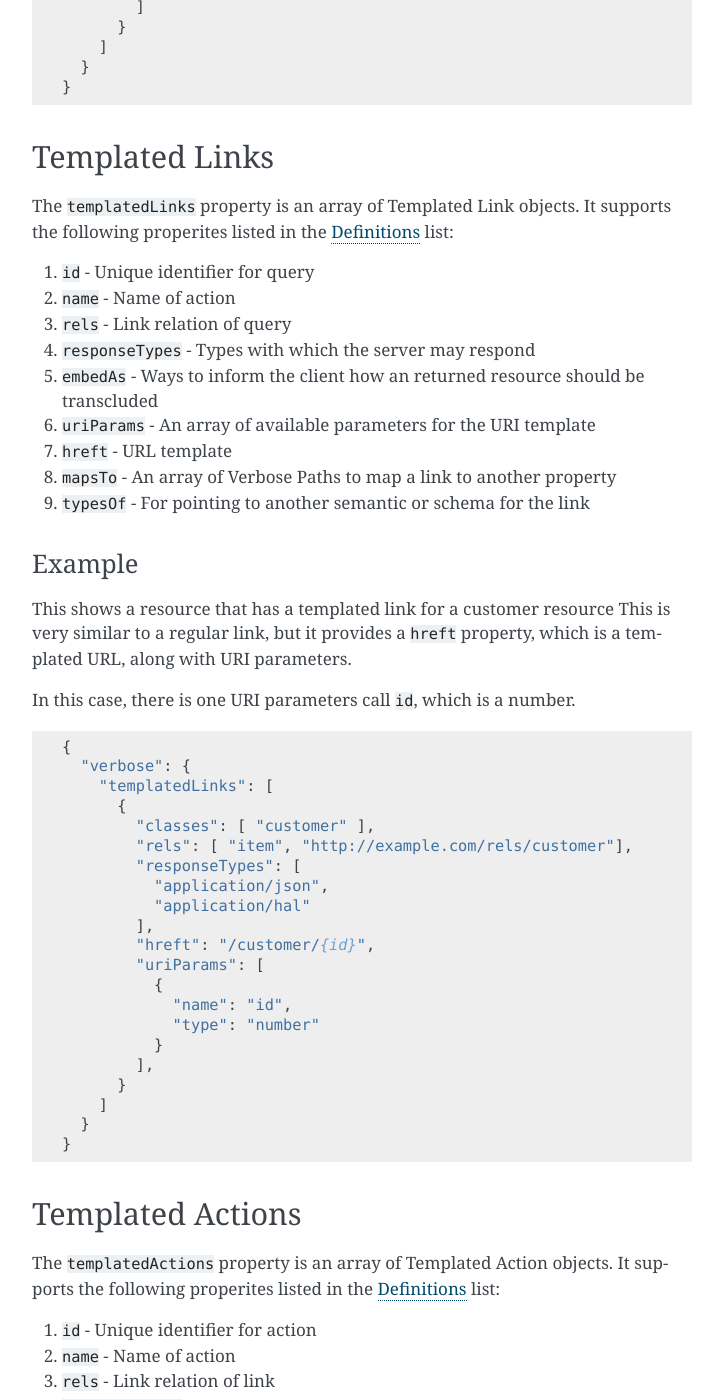
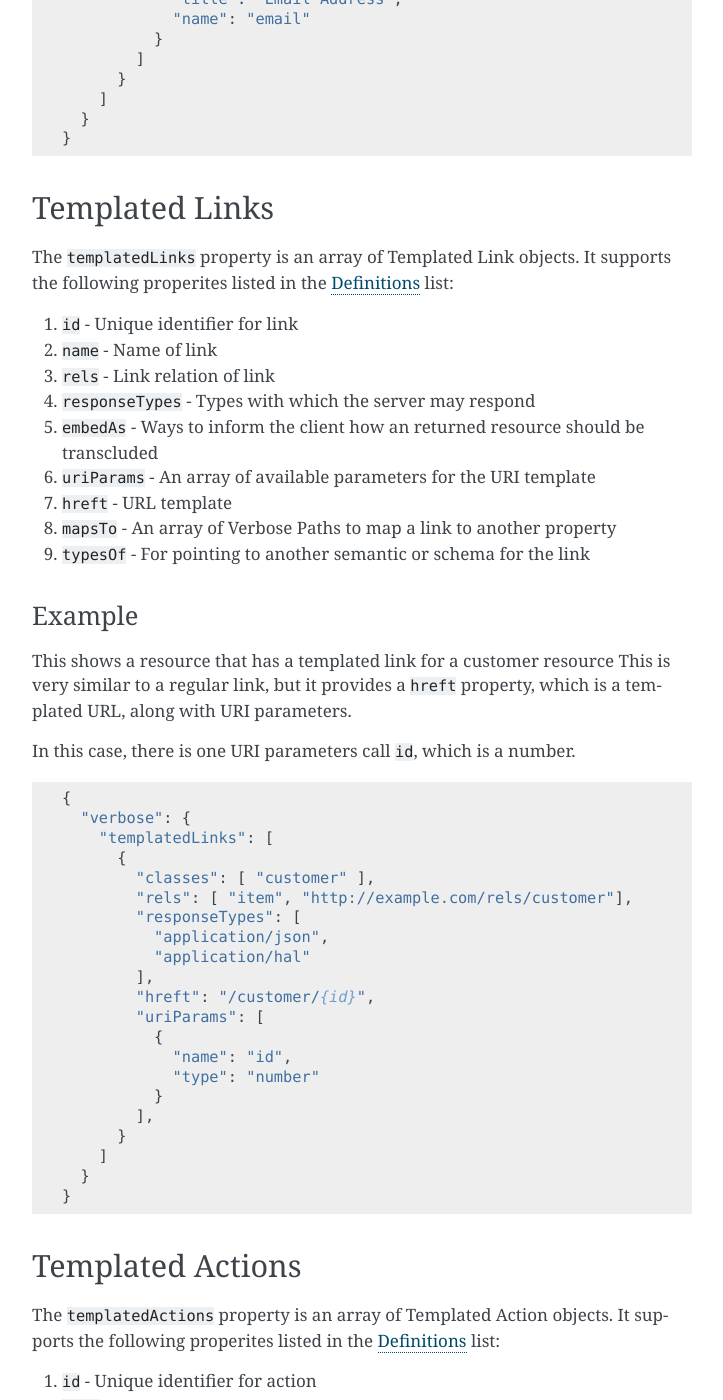
Before and after one commit to smizell/verbose, a Sphinx documentation site: the page built from docs/specification.rst, in a window 1280 px wide and 1400 px high, scrolled down 9237 px. Shown: the whole window, without its empty margins (388-1111 px from the left). Built offline with Sphinx 7.4.7, drawn with Linux system fonts in a browser that asks for light colours; some of the changed text lies outside the part shown.

Commit message:
Fix typos

```diff
--- a/docs/specification.rst
+++ b/docs/specification.rst
@@ -371,7 +373,7 @@
 The ``queries`` property is an array of Query objects. It supports the following properites listed in the :ref:`Definitions <definitions>` list:
 
 1. ``id`` - Unique identifier for query
-2. ``name`` - Name of action
+2. ``name`` - Name of query
 3. ``rels`` - Link relation of query
 4. ``responseTypes`` - Types with which the server may respond
 5. ``embedAs`` - Ways to inform the client how an returned resource should be transcluded
@@ -420,9 +422,9 @@
 
 The ``templatedLinks`` property is an array of Templated Link objects. It supports the following properites listed in the :ref:`Definitions <definitions>` list:
 
-1. ``id`` - Unique identifier for query
-2. ``name`` - Name of action
-3. ``rels`` - Link relation of query
+1. ``id`` - Unique identifier for link
+2. ``name`` - Name of link
+3. ``rels`` - Link relation of link
 4. ``responseTypes`` - Types with which the server may respond
 5. ``embedAs`` - Ways to inform the client how an returned resource should be transcluded
 6. ``uriParams`` - An array of available parameters for the URI template
@@ -528,7 +530,7 @@
 The ``templatedQueries`` property is an array of Templated Query objects. It supports the following properites listed in the :ref:`Definitions <definitions>` list:
 
 1. ``id`` - Unique identifier for query
-2. ``name`` - Name of action
+2. ``name`` - Name of query
 3. ``rels`` - Link relation of query
 4. ``responseTypes`` - Types with which the server may respond
 5. ``embedAs`` - Ways to inform the client how an returned resource should be transcluded
```
Also changed, not shown: other parts of docs/specification.rst (+6 -4 lines).
